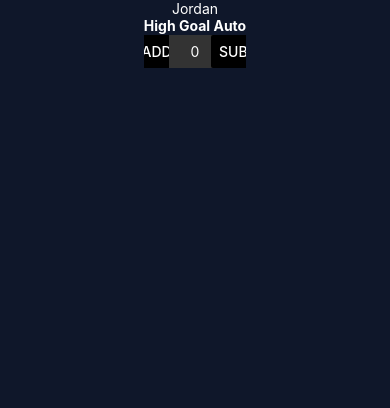
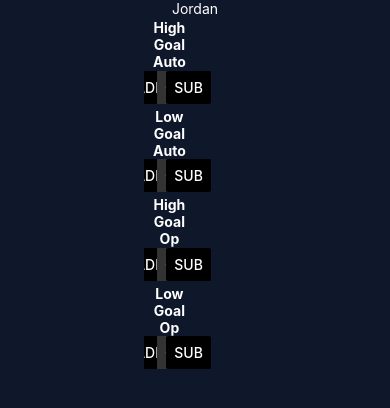
Before and after one commit to jmurphy5613/robotics-scouting-mobile-temp, a React Native app: screen / in a window 390 px wide. Shown: the top 408 px of the page. Built offline with nearby package versions, Linux system fonts and the light colour scheme.

Commit message:
Fixed counter UI and Scaleing issues

```diff
--- a/App.js
+++ b/App.js
@@ -29,10 +29,16 @@ export default function App() {
 
   return (
     <View style={styles.mainContent}>
+
       <Text style={styles.title}>Jordan</Text>
       <StatusBar style="auto" />
       <ScrollView>
-        <Counter title="High Goal Auto"/>
+        <View style={styles.containCounter}>
+          <Counter title="High Goal Auto"/>
+          <Counter title="Low Goal Auto"/>
+          <Counter title="High Goal Op"/>
+          <Counter title="Low Goal Op"/>
+        </View>
       </ScrollView>
     </View>
   );
@@ -49,5 +55,8 @@ const styles = StyleSheet.create({
   },
   title: {
     color: 'white'
+  },
+  containCounter: {
+    width: '50%'
   }
 });
--- a/components/counter.jsx
+++ b/components/counter.jsx
@@ -38,10 +38,10 @@ const styles = StyleSheet.create({
     },
     master: {
         width: 'auto',
-        height: '100%',
+        height: '25%',
         marginLeft: '0%',
         flexDirection: 'column',
-        marginBottom: '2%'
+        marginTop: '4%'
     },
     title: {
         color: '#fff',
@@ -60,7 +60,7 @@ export default function Counter(props){
             <View style={styles.contain}>
 
                 <TouchableOpacity style={styles.add} onPress={e => {setCount(count+1)}}>
-                    <Button color="#000"  title="add" />
+                    <Button color="#000"  title="add" onPress={e => {setCount(count+1)}}/>
                 </TouchableOpacity>
                 <View style={styles.countBox}>
                     <Text style={styles.c}>
@@ -68,7 +68,7 @@ export default function Counter(props){
                     </Text>
                 </View>
                 <TouchableOpacity style={styles.subtract} onPress={e => {if(count > 0){setCount(count-1)}}}>
-                    <Button color="#000" title="sub" />
+                    <Button color="#000" title="sub" onPress={e => {if(count > 0){setCount(count-1)}}}/>
                 </TouchableOpacity>
             </View>
         </View>
```
Also changed, not shown: 1 other file (tests, documents, lock files or other folders).
